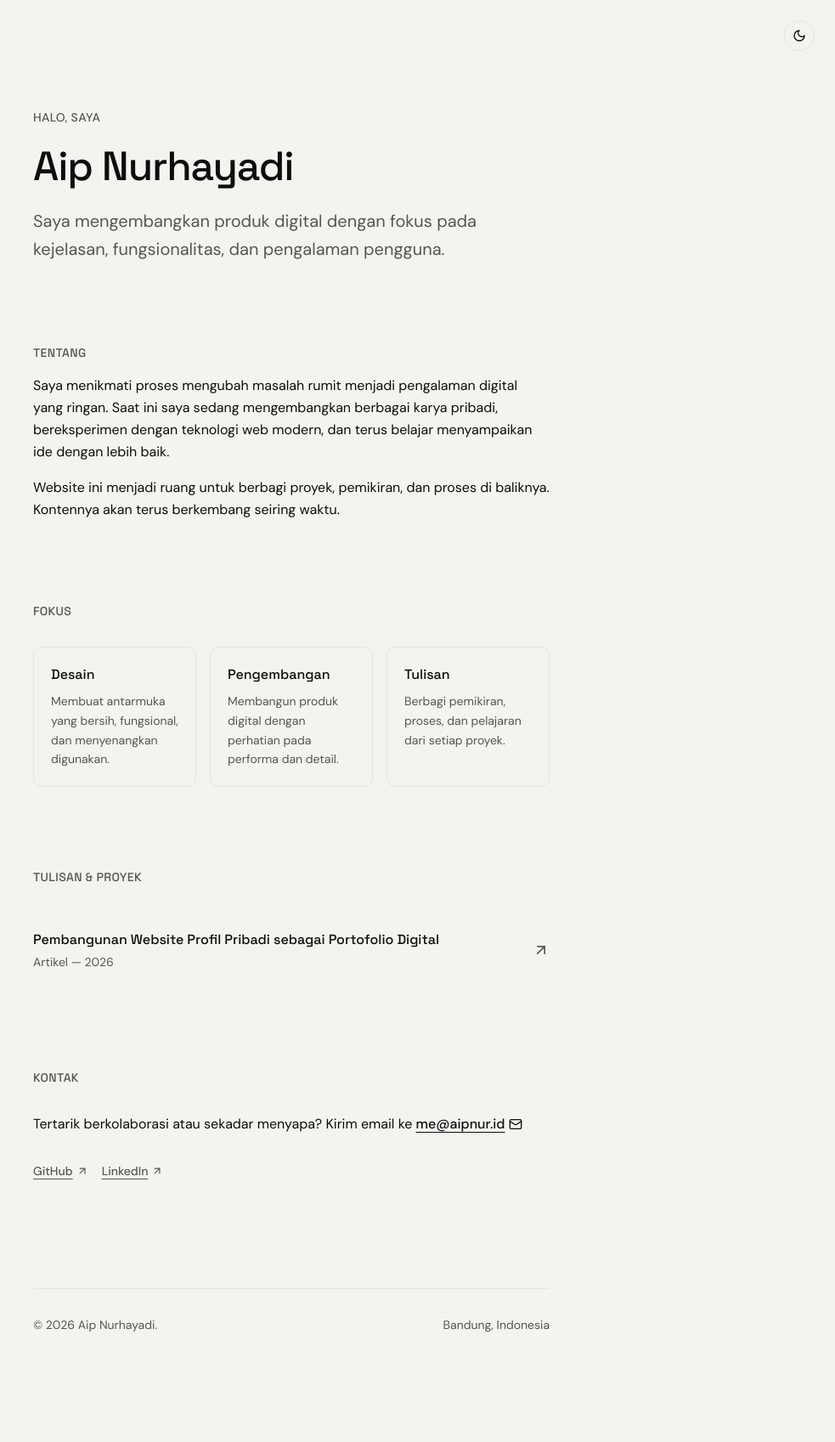
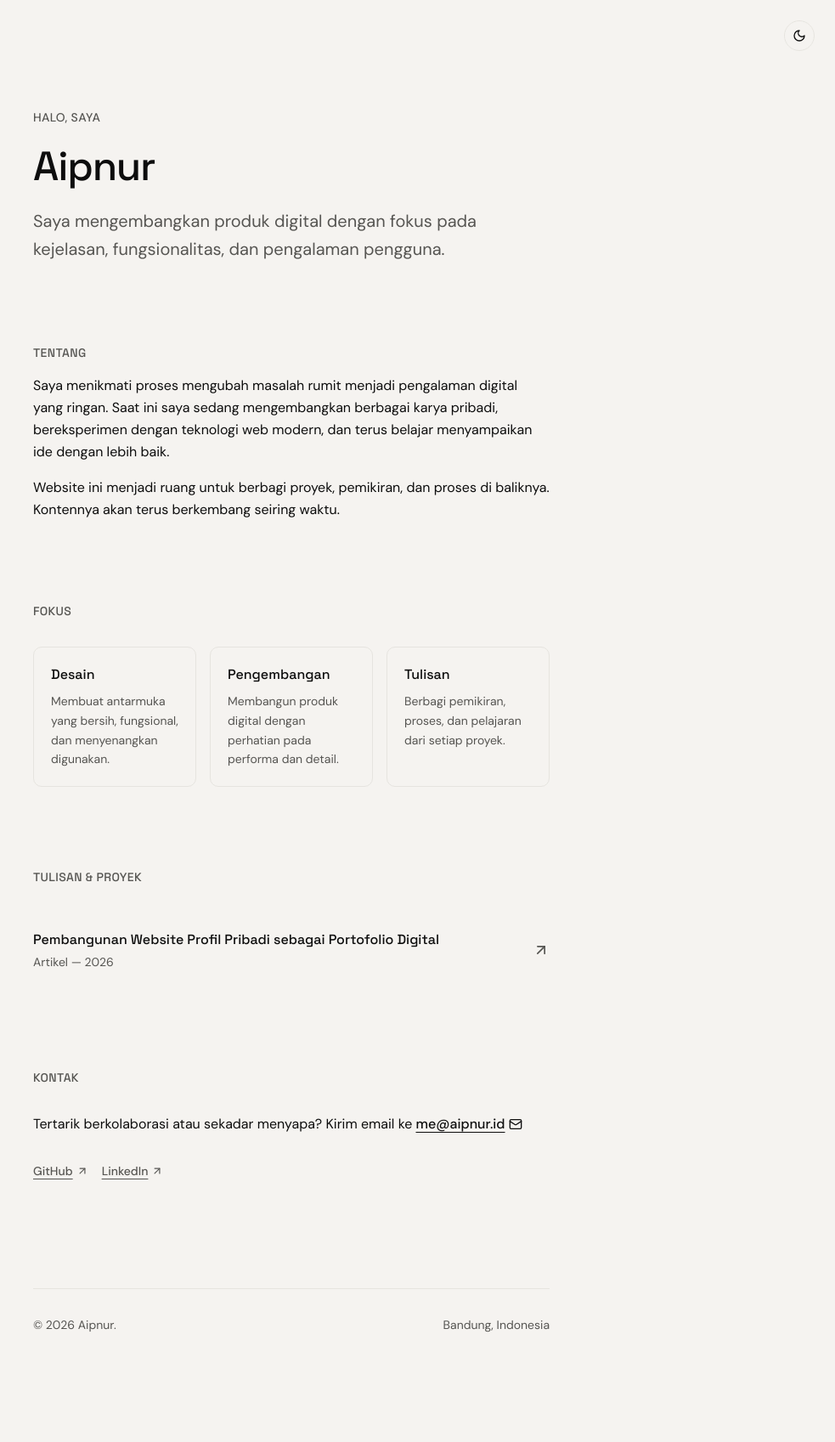
Before and after one commit to aipnurhayadi/aipnurhayadi.github.io, a Jekyll site: the page built from index.html, in a window 1280 px wide. Shown: the whole page at 85% size, without its empty margins (297-1280 px from the left). Built offline with Jekyll 4.4.1, drawn with Linux system fonts in a browser that asks for light colours; the list of posts is cut into pages by our own code.

Commit message:
docs: update name to Aipnur across site
- Change hero section title from 'Aip Nurhayadi' to 'Aipnur'
- Update footer copyright name to 'Aipnur'
- Consistent branding throughout the site

```diff
--- a/index.html
+++ b/index.html
@@ -10,7 +10,7 @@ layout: default
         Halo, saya
       </p>
       <h1 class="font-display text-4xl font-medium tracking-tight sm:text-5xl">
-        Aip Nurhayadi
+        Aipnur
       </h1>
       <p class="text-lg leading-relaxed text-muted-foreground sm:text-xl">
         Saya mengembangkan produk digital dengan fokus pada kejelasan, fungsionalitas, dan pengalaman pengguna.
@@ -119,7 +119,7 @@ layout: default
     <!-- Footer -->
     <footer class="fade-in-section mt-32 flex flex-col items-start justify-between gap-4 border-t border-border pt-8 sm:flex-row sm:items-center" data-delay="100">
       <p class="text-sm text-muted-foreground">
-        © <script>document.write(new Date().getFullYear())</script> Aip Nurhayadi.
+        © <script>document.write(new Date().getFullYear())</script> Aipnur.
       </p>
       <p class="text-sm text-muted-foreground">
         Bandung, Indonesia
```
